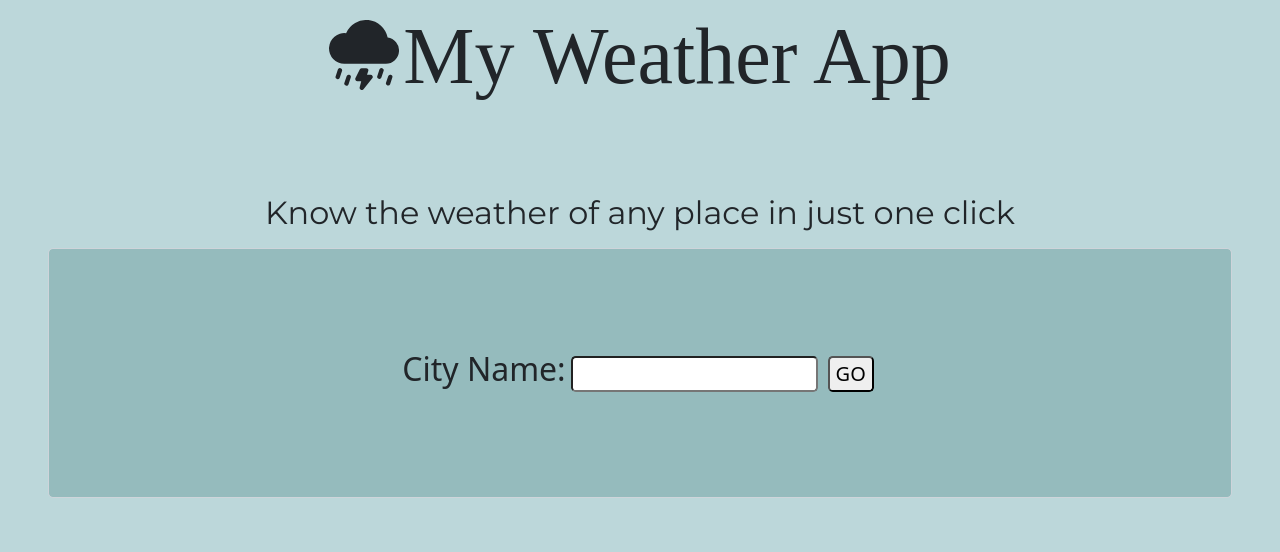
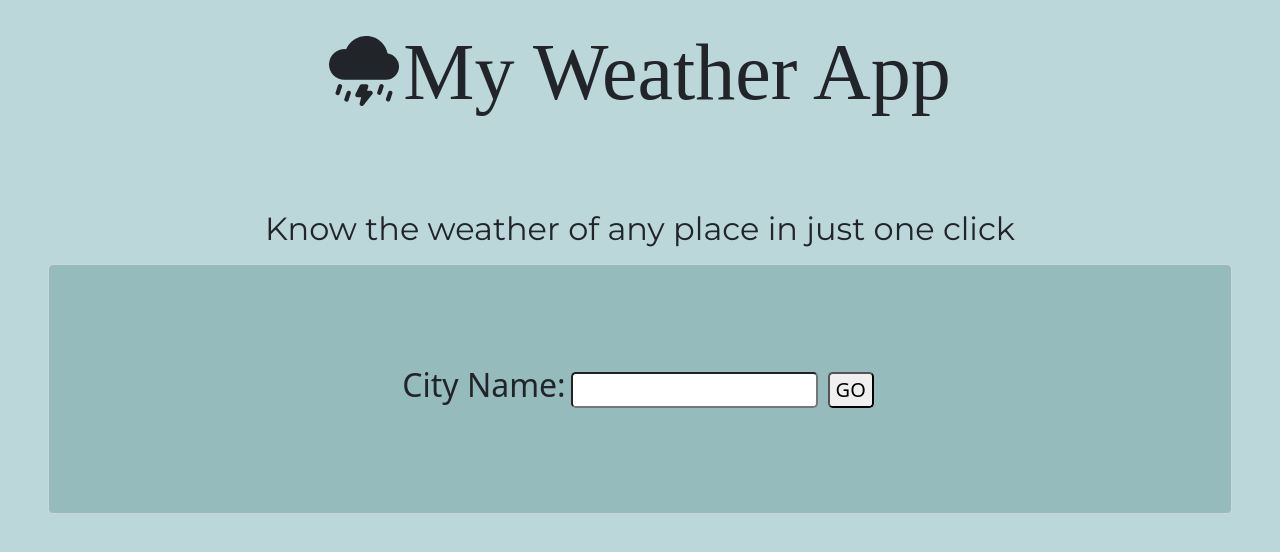
Before and after one commit to Dipesh1322/Weather-Information-App, a website: page index.html in a window 1280 px wide. Drawn offline with nearby package versions, Linux system fonts and the light colour scheme; a web font is replaced by a local one.

Commit message:
Change heading position.
Top margin is increased from mt-2 to mt-4.

```diff
--- a/index.html
+++ b/index.html
@@ -49,7 +49,7 @@
     <svg class="mb-5" xmlns="http://www.w3.org/2000/svg" width="70" height="70" fill="currentColor" class="bi bi-cloud-lightning-rain-fill" viewBox="0 0 16 16">
         <path d="M2.658 11.026a.5.5 0 0 1 .316.632l-.5 1.5a.5.5 0 1 1-.948-.316l.5-1.5a.5.5 0 0 1 .632-.316zm9.5 0a.5.5 0 0 1 .316.632l-.5 1.5a.5.5 0 0 1-.948-.316l.5-1.5a.5.5 0 0 1 .632-.316zm-7.5 1.5a.5.5 0 0 1 .316.632l-.5 1.5a.5.5 0 1 1-.948-.316l.5-1.5a.5.5 0 0 1 .632-.316zm9.5 0a.5.5 0 0 1 .316.632l-.5 1.5a.5.5 0 0 1-.948-.316l.5-1.5a.5.5 0 0 1 .632-.316zm-7.105-1.25A.5.5 0 0 1 7.5 11h1a.5.5 0 0 1 .474.658l-.28.842H9.5a.5.5 0 0 1 .39.812l-2 2.5a.5.5 0 0 1-.875-.433L7.36 14H6.5a.5.5 0 0 1-.447-.724l1-2zm6.352-7.249a5.001 5.001 0 0 0-9.499-1.004A3.5 3.5 0 1 0 3.5 10H13a3 3 0 0 0 .405-5.973z"/>
       </svg>
-    <h1 class="mt-2 mb-2 display-1 d-inline-block">My Weather App</h1>
+    <h1 class="mt-4 mb-2 display-1 d-inline-block">My Weather App</h1>
     <div class="m-5">
         <h2 class="m-2 p-2">Know the weather of any place in just one click</h2>
         <form action="/" method="post" class="form-control form-control-lg">
```
